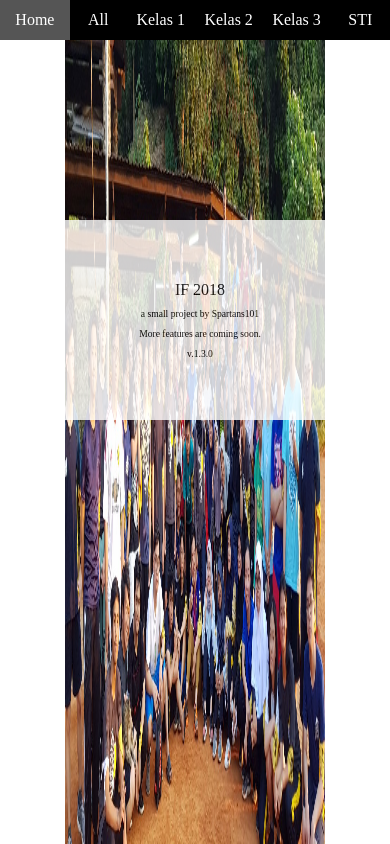
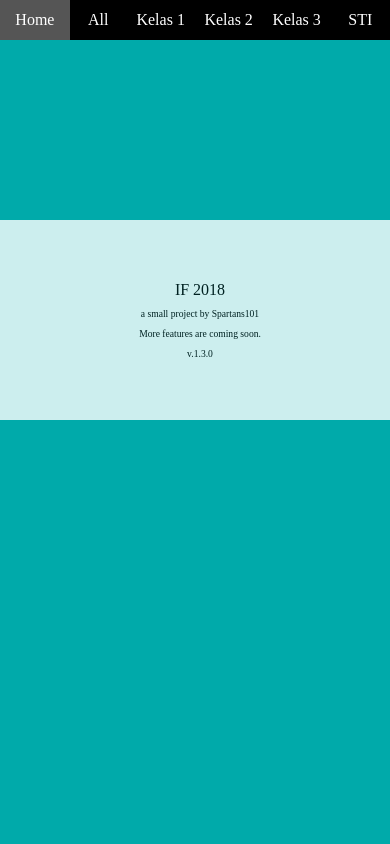
Before and after one commit to haverzard/if2018db, a Django app: page / in a window 390 px wide. Run offline with Django 3.2, Linux system fonts and the light colour scheme.

Commit message:
IF2018DB v.1.3.0 - Mobile and PC Interface Finished

```diff
--- a/static/js/map.js
+++ b/static/js/map.js
@@ -24,8 +24,8 @@ if (location.pathname == "/") {
 	document.getElementById("footer").style.height = w*0.05 + "px";
 	if (h > w) {
 		document.getElementsByClassName("content")[0].remove();
-	document.getElementById("container").style.width = w + "px";
-	document.getElementsByClassName("content")[1].style.margin = w*0.05 + "px";
+		document.getElementById("container").style.width = w + "px";
+		document.getElementsByClassName("content")[0].style.margin = w*0.05 + "px";
 	} else {
 		document.getElementsByClassName("content")[1].remove();
 		document.getElementById("container").style.width = w*0.8 + "px";
--- a/templates/head.html
+++ b/templates/head.html
@@ -40,8 +40,8 @@
 	<script src="{% static "js/menu.js" %}"></script>
 	<script src="{% static "js/map.js" %}"></script>
 	<script>
-	h = screen.height;
-	w = screen.width;
+	h = window.innerHeight;
+	w = window.innerWidth;
 	if (h > w) {
 		document.body.style.backgroundColor = "#00AAAA";
 	} else {
```
Also changed, not shown: 1 other file.
